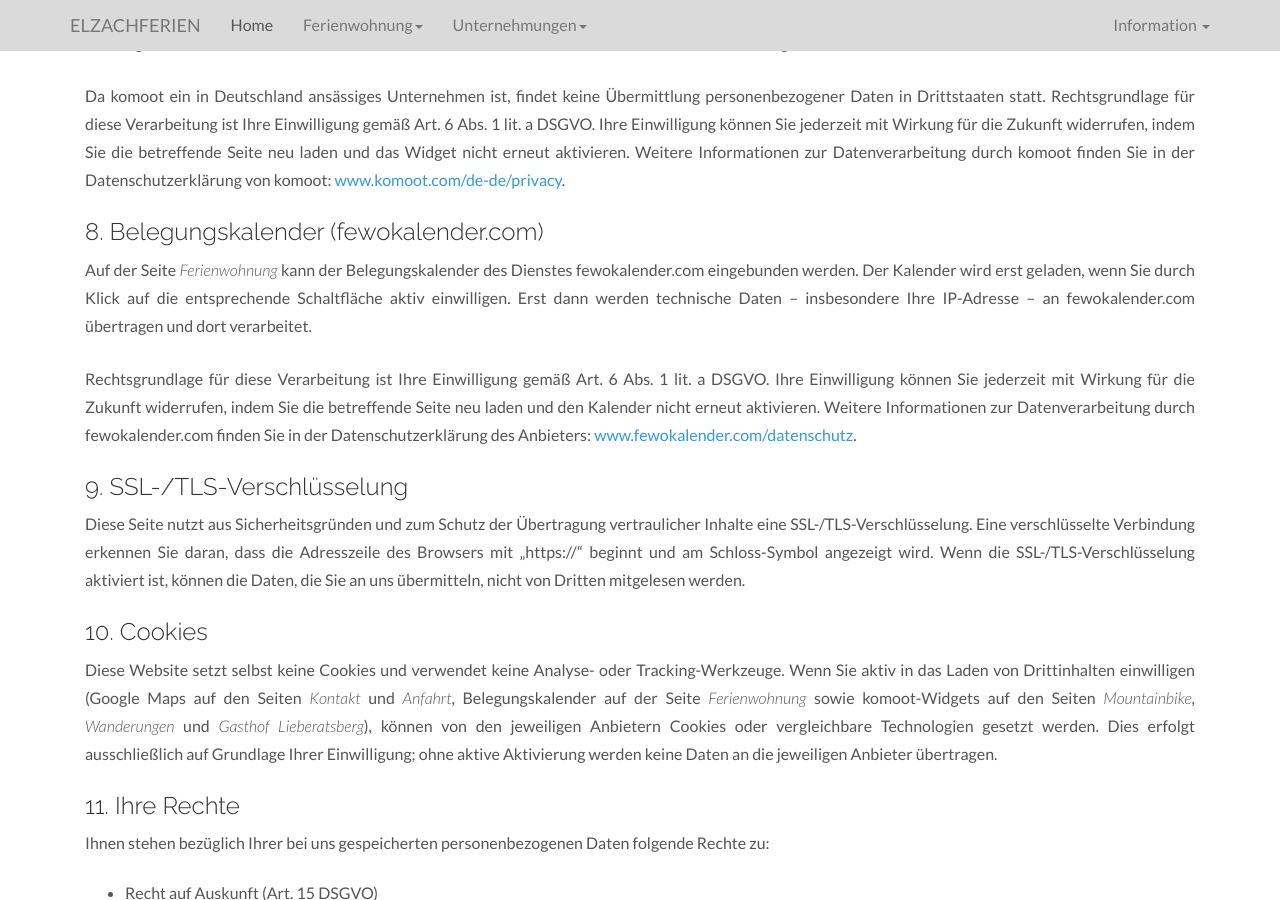
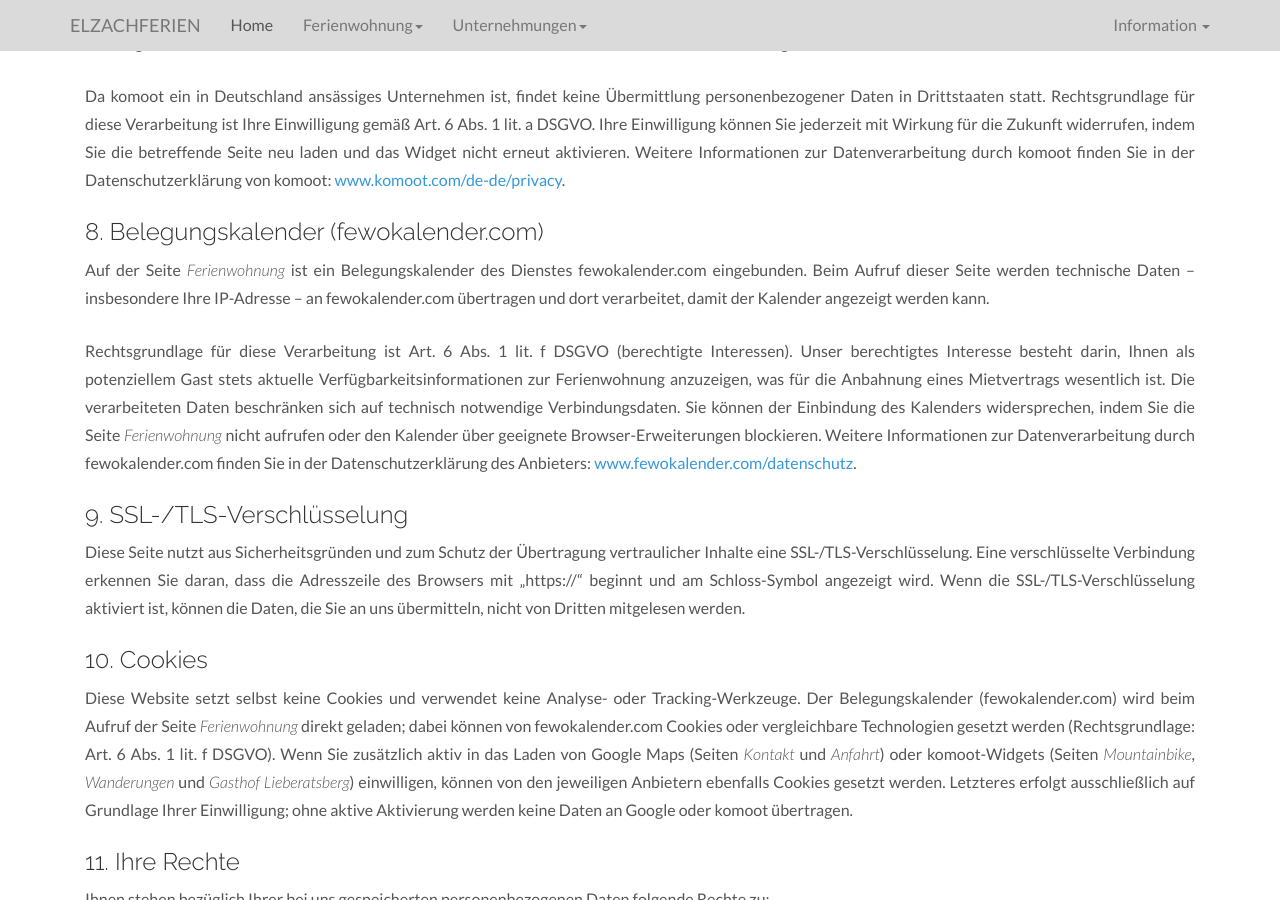
Before and after one commit to elzachferien-de/website, a Jekyll site: the page built from datenschutz.html, in a window 1280 px wide and 900 px high, scrolled down 1767 px. Built offline with Jekyll 4.4.1, drawn with Linux system fonts in a browser that asks for light colours.

Commit message:
fix(dsgvo): fewokalender.com direkt einbinden, in Datenschutz dokumentieren
Der Buchungskalender ist für Gäste essenziell und wird daher ohne
2-Klick-Consent direkt geladen. Rechtsgrundlage: Art. 6 Abs. 1 lit. f
DSGVO (berechtigtes Interesse an aktueller Verfügbarkeitsanzeige).

Datenschutzerklärung §8 und §10 (Cookies) entsprechend angepasst.
CLAUDE.md-Tabelle aktualisiert.

https://claude.ai/code/session_01QgT8ztMto2qc9ybstcWsCF

```diff
--- a/datenschutz.html
+++ b/datenschutz.html
@@ -77,10 +77,10 @@ keywords: Datenschutz, Elzachferien, Ferienwohnung Valins, DSGVO
 
     <h3>8. Belegungskalender (fewokalender.com)</h3>
     <p class="text-justify">
-      Auf der Seite <em>Ferienwohnung</em> kann der Belegungskalender des Dienstes fewokalender.com eingebunden werden. Der Kalender wird erst geladen, wenn Sie durch Klick auf die entsprechende Schaltfläche aktiv einwilligen. Erst dann werden technische Daten – insbesondere Ihre IP-Adresse – an fewokalender.com übertragen und dort verarbeitet.
+      Auf der Seite <em>Ferienwohnung</em> ist ein Belegungskalender des Dienstes fewokalender.com eingebunden. Beim Aufruf dieser Seite werden technische Daten – insbesondere Ihre IP-Adresse – an fewokalender.com übertragen und dort verarbeitet, damit der Kalender angezeigt werden kann.
     </p>
     <p class="text-justify">
-      Rechtsgrundlage für diese Verarbeitung ist Ihre Einwilligung gemäß Art.&nbsp;6 Abs.&nbsp;1 lit.&nbsp;a DSGVO. Ihre Einwilligung können Sie jederzeit mit Wirkung für die Zukunft widerrufen, indem Sie die betreffende Seite neu laden und den Kalender nicht erneut aktivieren. Weitere Informationen zur Datenverarbeitung durch fewokalender.com finden Sie in der Datenschutzerklärung des Anbieters: <a href="https://www.fewokalender.com/datenschutz" target="_blank" rel="noopener noreferrer">www.fewokalender.com/datenschutz</a>.
+      Rechtsgrundlage für diese Verarbeitung ist Art.&nbsp;6 Abs.&nbsp;1 lit.&nbsp;f DSGVO (berechtigte Interessen). Unser berechtigtes Interesse besteht darin, Ihnen als potenziellem Gast stets aktuelle Verfügbarkeitsinformationen zur Ferienwohnung anzuzeigen, was für die Anbahnung eines Mietvertrags wesentlich ist. Die verarbeiteten Daten beschränken sich auf technisch notwendige Verbindungsdaten. Sie können der Einbindung des Kalenders widersprechen, indem Sie die Seite <em>Ferienwohnung</em> nicht aufrufen oder den Kalender über geeignete Browser-Erweiterungen blockieren. Weitere Informationen zur Datenverarbeitung durch fewokalender.com finden Sie in der Datenschutzerklärung des Anbieters: <a href="https://www.fewokalender.com/datenschutz" target="_blank" rel="noopener noreferrer">www.fewokalender.com/datenschutz</a>.
     </p>
 
     <h3>9. SSL-/TLS-Verschlüsselung</h3>
@@ -90,7 +90,7 @@ keywords: Datenschutz, Elzachferien, Ferienwohnung Valins, DSGVO
 
     <h3>10. Cookies</h3>
     <p class="text-justify">
-      Diese Website setzt selbst keine Cookies und verwendet keine Analyse- oder Tracking-Werkzeuge. Wenn Sie aktiv in das Laden von Drittinhalten einwilligen (Google Maps auf den Seiten <em>Kontakt</em> und <em>Anfahrt</em>, Belegungskalender auf der Seite <em>Ferienwohnung</em> sowie komoot-Widgets auf den Seiten <em>Mountainbike</em>, <em>Wanderungen</em> und <em>Gasthof Lieberatsberg</em>), können von den jeweiligen Anbietern Cookies oder vergleichbare Technologien gesetzt werden. Dies erfolgt ausschließlich auf Grundlage Ihrer Einwilligung; ohne aktive Aktivierung werden keine Daten an die jeweiligen Anbieter übertragen.
+      Diese Website setzt selbst keine Cookies und verwendet keine Analyse- oder Tracking-Werkzeuge. Der Belegungskalender (fewokalender.com) wird beim Aufruf der Seite <em>Ferienwohnung</em> direkt geladen; dabei können von fewokalender.com Cookies oder vergleichbare Technologien gesetzt werden (Rechtsgrundlage: Art.&nbsp;6 Abs.&nbsp;1 lit.&nbsp;f DSGVO). Wenn Sie zusätzlich aktiv in das Laden von Google Maps (Seiten <em>Kontakt</em> und <em>Anfahrt</em>) oder komoot-Widgets (Seiten <em>Mountainbike</em>, <em>Wanderungen</em> und <em>Gasthof Lieberatsberg</em>) einwilligen, können von den jeweiligen Anbietern ebenfalls Cookies gesetzt werden. Letzteres erfolgt ausschließlich auf Grundlage Ihrer Einwilligung; ohne aktive Aktivierung werden keine Daten an Google oder komoot übertragen.
     </p>
 
     <h3>11. Ihre Rechte</h3>
```
Also changed, not shown: CLAUDE.md (+1 -1 lines), fw2.html (+2 -26 lines).
